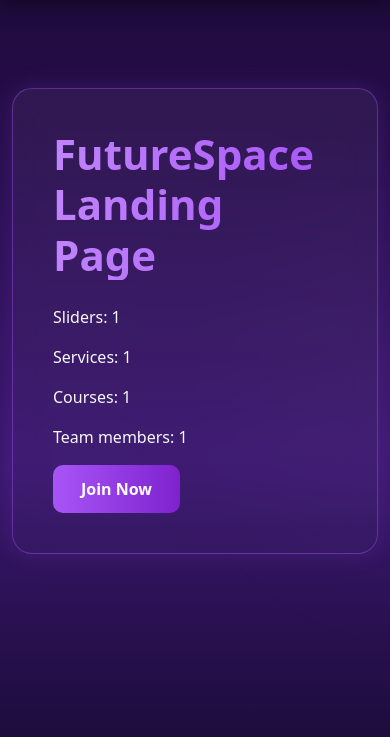
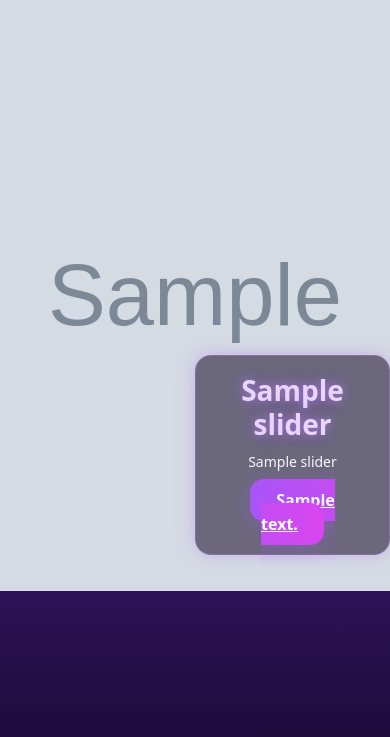
Before and after one commit to jawad-hamza/futurespace, a Django app: page / in a window 390 px wide. Shown: the part 83-820 px from the top of the page. Run offline with Django 5.2, Linux system fonts and the light colour scheme; tables that the repository leaves empty hold one stand-in row (values such as "Sample post"); grey boxes marked "Sample" are stand-in pictures.

Commit message:
Add hero slider with Swiper parallax and glossy overlay

```diff
--- a/future/home/static/home/css/style.css
+++ b/future/home/static/home/css/style.css
@@ -234,3 +234,180 @@ body::before {
 .navbar-toggler-icon {
     filter: brightness(1.8);
 }
+
+/* ===== HERO SLIDER ===== */
+.hero-slide {
+    width: 100%;
+    min-height: calc(100vh - 80px); /* full screen minus navbar height */
+    background-size: cover;
+    background-position: center;
+    position: relative;
+    border-radius: 0; /* edge-to-edge, you can change back to 20px if you like */
+    overflow: hidden;
+    box-shadow: 0 0 25px rgba(168, 85, 247, 0.25);
+}
+
+
+
+
+.hero-overlay {
+    position: absolute;
+    bottom: 12%;
+    left: 6%;
+    max-width: 580px;
+
+    padding: 28px 32px;
+    border-radius: 20px;
+
+    background: rgba(20, 10, 40, 0.418);
+    backdrop-filter: blur(10px);
+
+    border: 1.5px solid rgba(192, 132, 252, 0.35);
+    box-shadow:
+        0 0 20px rgba(168, 85, 247, 0.15),
+        0 0 40px rgba(168, 85, 247, 0.10);
+
+    opacity: 0;
+    transform: translateY(15px);
+    z-index: 5;
+
+    /* ⬇️ One second smooth animation */
+    animation: fadeOverlay 1s ease-out forwards;
+}
+.hero-slide-bg {
+    position: absolute;
+    inset: 0;
+    background-size: cover;
+    background-position: center;
+    z-index: 1;
+        background-position: center;
+    will-change: transform;
+}
+
+@keyframes fadeOverlay {
+    0% {
+        opacity: 0;
+        transform: translateY(15px);
+    }
+    100% {
+        opacity: 1;
+        transform: translateY(0);
+    }
+}
+
+
+/* .hero-title {
+    font-size: 55px;
+    font-weight: 800;
+    line-height: 1.1;
+    background: linear-gradient(90deg, #a358f3, #c084fc);
+    -webkit-background-clip: text;
+
+    color:  #a855f7;
+    text-shadow: 0 0 20px rgba(0,0,0,0.55);
+} */
+
+.hero-title {
+    font-size: 45px;
+    font-weight: 800;
+    margin-bottom: 8px;
+
+    color: #e9d5ff;
+    text-shadow:
+        0 0 8px rgba(192, 132, 252, 0.6),
+        0 0 20px rgba(168, 85, 247, 0.4);
+
+    opacity: 0;
+    transform: translateY(10px);
+    animation: fadeTitle 1s ease-out forwards;
+    animation-delay: 0.15s; /* small stagger for smoothness */
+}
+
+@keyframes fadeTitle {
+    to {
+        opacity: 1;
+        transform: translateY(0);
+    }
+}
+
+
+.hero-sub {
+    font-size: 20px;
+    margin-top: 10px;
+    opacity: 0.9;
+}
+
+.swiper-button-next,
+.swiper-button-prev {
+    color: #c084fc;
+}
+
+.swiper-pagination-bullet {
+    background: #c084fc;
+    opacity: 0.6;
+}
+.swiper-pagination-bullet-active {
+    background: #a855f7;
+}
+
+
+
+@media (max-width: 768px) {
+
+    .hero-slide {
+        min-height: 70vh;
+    }
+
+    .hero-overlay {
+        left: 50%;
+        bottom: 6%;
+        transform: translateX(-50%);
+        max-width: 92%;
+        text-align: center;
+
+        padding: 18px 22px;
+        border-radius: 16px;
+
+        background: rgba(20, 10, 40, 0.55);
+        backdrop-filter: blur(14px);
+
+        border: 1px solid rgba(192, 132, 252, 0.30);
+        box-shadow:
+            0 0 12px rgba(168, 85, 247, 0.20),
+            0 0 25px rgba(168, 85, 247, 0.12);
+
+        /* mobile animation (same timing as desktop) */
+        opacity: 0;
+        transform: translate(-50%, 10px); /* IMPORTANT: combine X and Y */
+        animation: fadeOverlay 1s ease-out forwards;
+    }
+
+    .hero-title {
+        font-size: 28px;
+        margin-bottom: 8px;
+
+        opacity: 0;
+        transform: translateY(10px);
+        animation: fadeTitle 1s ease-out forwards;
+        animation-delay: 0.15s;
+    }
+
+    .hero-sub {
+        font-size: 14px;
+        opacity: 0;
+        transform: translateY(10px);
+        animation: fadeTitle 1s ease-out forwards;
+        animation-delay: 0.25s;
+    }
+
+    .btn-join,
+    .btn-future {
+        padding: 10px 26px;
+        font-size: 16px;
+
+        opacity: 0;
+        transform: translateY(10px);
+        animation: fadeTitle 1s ease-out forwards;
+        animation-delay: 0.35s;
+    }
+}
--- a/future/home/templates/home/base.html
+++ b/future/home/templates/home/base.html
@@ -1,5 +1,3 @@
-<!DOCTYPE html>
-<html lang="en">
 <!DOCTYPE html>
 <html lang="en">
 <head>
--- a/future/home/templates/home/landing.html
+++ b/future/home/templates/home/landing.html
@@ -1,19 +1,71 @@
 {% extends "home/base.html" %}
+{% block title %}FutureSpace{% endblock %}
 
 {% block content %}
 
-<div class="container py-5">
+<!-- ==== HERO SLIDER WITH PARALLAX ==== -->
+<div class="swiper heroSwiper" data-swiper-parallax="-400">
+    <div class="swiper-wrapper">
 
-    <div class="section-box">
-        <h1 class="section-title">FutureSpace Landing Page</h1>
-        <p>Sliders: {{ sliders.count }}</p>
-        <p>Services: {{ services.count }}</p>
-        <p>Courses: {{ courses.count }}</p>
-        <p>Team members: {{ team.count }}</p>
+        {% for slide in sliders %}
+        <div class="swiper-slide">
 
-        <button class="btn-future">Join Now</button>
+            <div class="hero-slide">
+
+                <!-- Background layer for parallax -->
+                <div class="hero-slide-bg"
+                    data-swiper-parallax="40%"
+                    style="background-image: url('{{ slide.image.url }}');">
+                </div>
+
+                <!-- Text Overlay with slight reverse parallax -->
+                <div class="hero-overlay" data-swiper-parallax="-100">
+                    {% if slide.title %}
+                        <h1 class="hero-title">{{ slide.title }}</h1>
+                    {% endif %}
+                    {% if slide.subtitle %}
+                        <p class="hero-sub">{{ slide.subtitle }}</p>
+                    {% endif %}
+                    {% if slide.button_text %}
+                        <a href="{{ slide.button_link }}" class="btn-join mt-3">{{ slide.button_text }}</a>
+                    {% endif %}
+                </div>
+
+            </div>
+
+        </div>
+        {% endfor %}
+
     </div>
 
+    <div class="swiper-pagination"></div>
+    <div class="swiper-button-next"></div>
+    <div class="swiper-button-prev"></div>
 </div>
 
 {% endblock %}
+
+{% block scripts %}
+<script>
+    const swiper = new Swiper(".heroSwiper", {
+        loop: true,
+        speed: 1200,
+
+        parallax: true,
+
+        autoplay: { delay: 3000 },
+
+        effect: "slide",   // IMPORTANT: fade disables parallax
+
+        pagination: {
+            el: ".swiper-pagination",
+            clickable: true
+        },
+
+        navigation: {
+            nextEl: ".swiper-button-next",
+            prevEl: ".swiper-button-prev"
+        },
+    });
+</script>
+{% endblock %}
```
